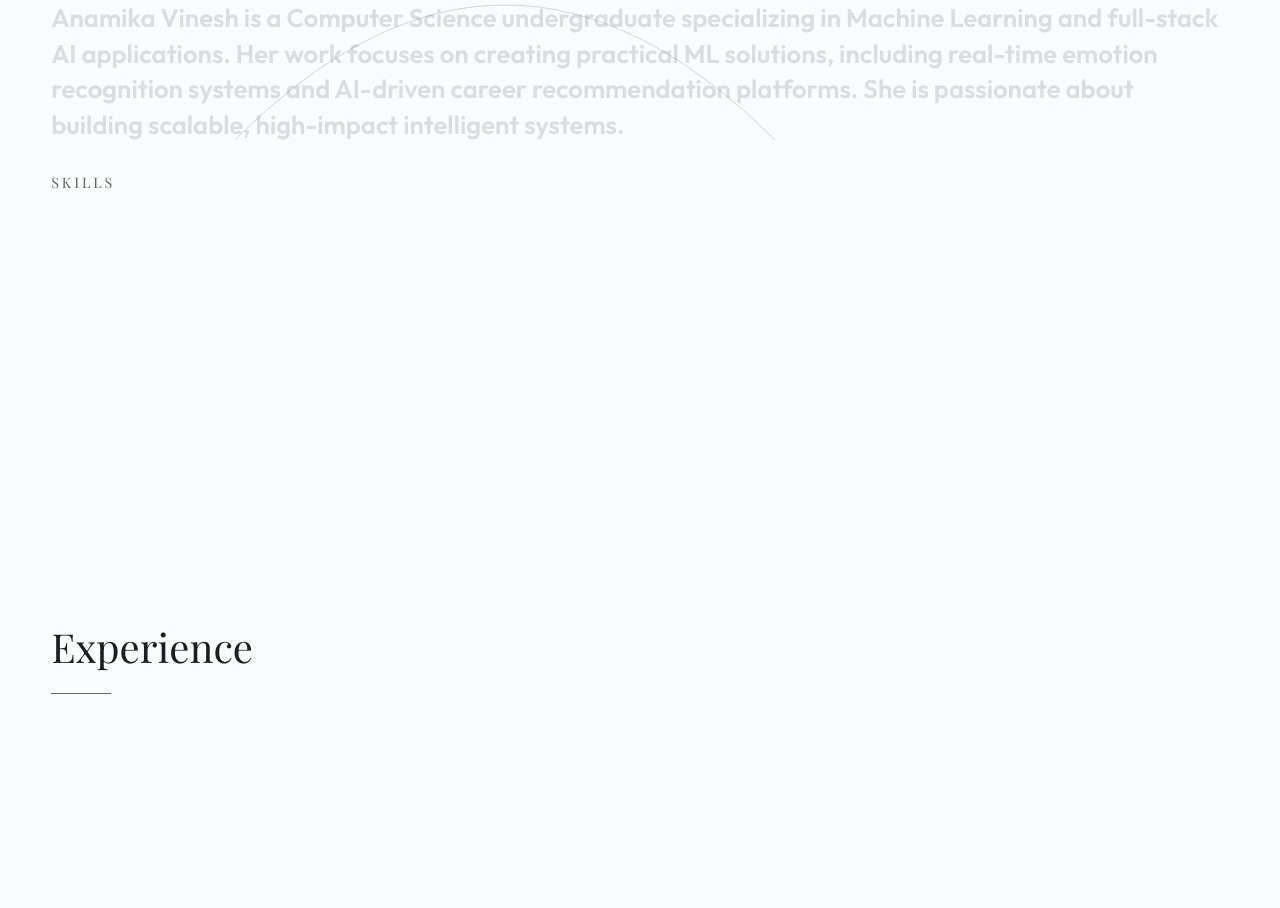
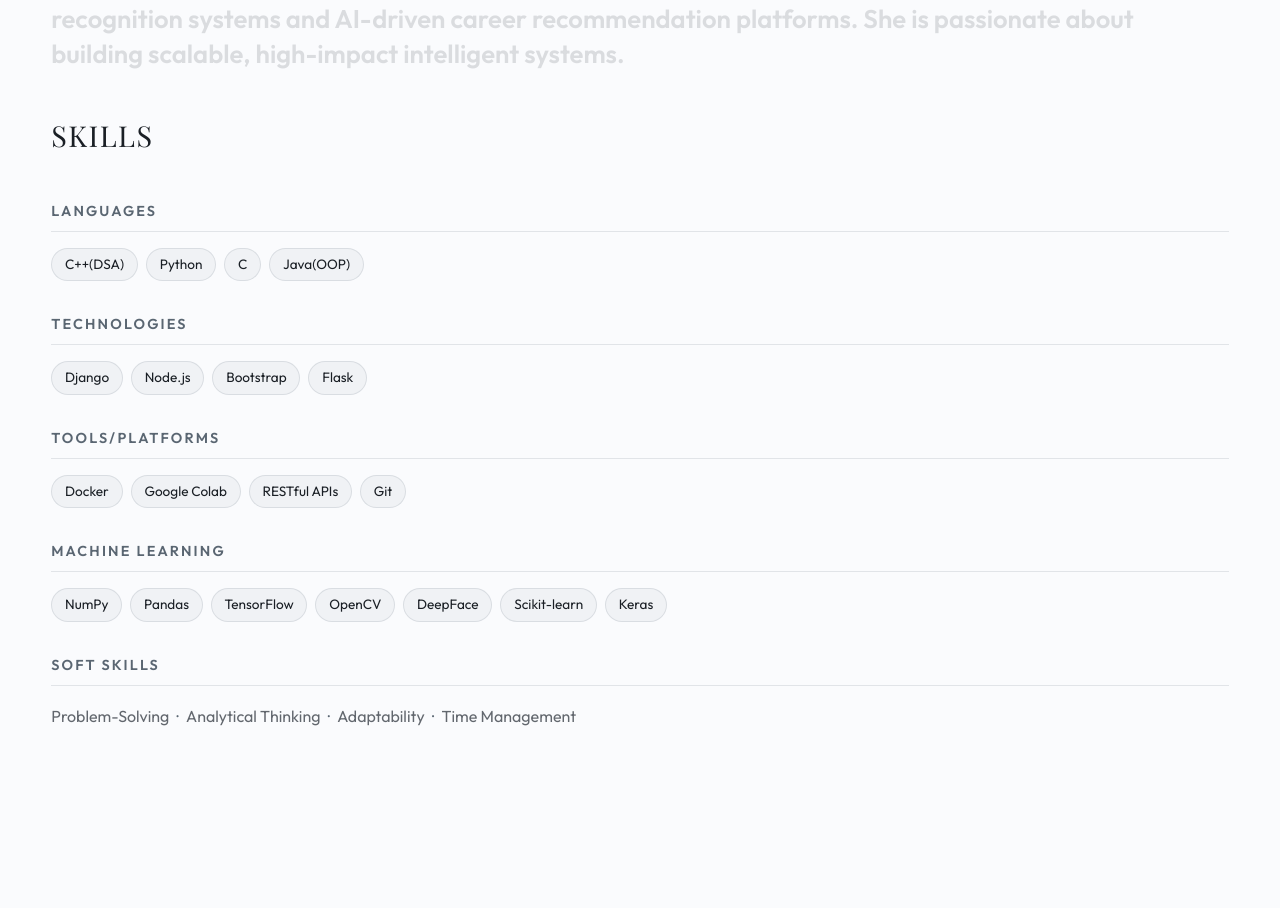
Before and after one commit to iaaamnk/portfolio-website, a React (Vite) app: page / in a window 1280 px wide. Shown: the part 1020-1928 px from the top of the page. Built offline with nearby package versions, Linux system fonts and the light colour scheme; a web font is replaced by a local one.

Commit message:
fix: redesign skills section with categorized layout and remove decorative path

```diff
--- a/src/components/Summary.jsx
+++ b/src/components/Summary.jsx
@@ -1,10 +1,36 @@
 import React, { useLayoutEffect } from 'react';
 import gsap from 'gsap';
 
+const categories = [
+  {
+    title: 'Languages',
+    skills: ['C++(DSA)', 'Python', 'C', 'Java(OOP)'],
+    type: 'technical'
+  },
+  {
+    title: 'Technologies',
+    skills: ['Django', 'Node.js', 'Bootstrap', 'Flask'],
+    type: 'technical'
+  },
+  {
+    title: 'Tools/Platforms',
+    skills: ['Docker', 'Google Colab', 'RESTful APIs', 'Git'],
+    type: 'technical'
+  },
+  {
+    title: 'Machine Learning',
+    skills: ['NumPy', 'Pandas', 'TensorFlow', 'OpenCV', 'DeepFace', 'Scikit-learn', 'Keras'],
+    type: 'technical'
+  },
+  {
+    title: 'Soft Skills',
+    skills: ['Problem-Solving', 'Analytical Thinking', 'Adaptability', 'Time Management'],
+    type: 'soft'
+  }
+];
+
 const Summary = () => {
   const summaryText = "Anamika Vinesh is a Computer Science undergraduate specializing in Machine Learning and full-stack AI applications. Her work focuses on creating practical ML solutions, including real-time emotion recognition systems and AI-driven career recommendation platforms. She is passionate about building scalable, high-impact intelligent systems.";
-
-  const coreSkills = ['Python', 'C++', 'TensorFlow', 'Keras', 'OpenCV', 'DeepFace', 'Django', 'React', 'Docker', 'REST API'];
 
   useLayoutEffect(() => {
     gsap.from('#summary .reveal-heading', {
@@ -26,26 +52,10 @@ const Summary = () => {
       color: 'var(--text-primary)',
       stagger: 0.05
     });
-
-    gsap.from('.brutalist-skill-item', {
-      scrollTrigger: {
-        trigger: '.brutalist-skills',
-        start: 'top 80%'
-      },
-      y: 40,
-      opacity: 0,
-      duration: 0.8,
-      stagger: 0.05,
-      ease: 'back.out(1.7)'
-    });
   }, []);
 
   return (
     <section className="section" id="summary">
-      <svg className="summary-bg-svg" viewBox="0 0 800 800" style={{ position: 'absolute', top: 0, left: 0, width: '100%', height: '100%', zIndex: 0, pointerEvents: 'none' }}>
-        <path d="M-50 400 Q250 100 550 400" fill="none" stroke="currentColor" strokeWidth="1" opacity="0.2" />
-      </svg>
-
       <div className="summary-content container" style={{ position: 'relative', zIndex: 1 }}>
         <div className="summary-header">
           <h2 className="section-heading reveal-heading" style={{ marginBottom: '2rem' }}>Summary</h2>
@@ -58,19 +68,31 @@ const Summary = () => {
           </div>
         </div>
 
-        <div className="brutalist-skills" style={{ display: 'flex', flexWrap: 'wrap', gap: 'var(--spacing-sm)', marginTop: 'var(--spacing-md)' }}>
-          <h3 style={{ width: '100%', fontSize: '0.9rem', textTransform: 'uppercase', letterSpacing: '0.2em', color: 'var(--accent)', marginBottom: '1rem' }}>Skills</h3>
-          {coreSkills.map(skill => (
-            <span key={skill} className="brutalist-skill-item hover-target" style={{
-              fontSize: 'clamp(1rem, 2.5vw, 2rem)',
-              fontWeight: 500,
-              border: '2px solid var(--text-muted)',
-              padding: 'var(--spacing-xs) var(--spacing-sm)',
-              borderRadius: '200px',
-              transition: 'all 0.3s ease'
-            }}>
-              {skill}
-            </span>
+        <div className="skills-container">
+          <h3 className="skills-main-heading">Skills</h3>
+
+          {categories.map((category, index) => (
+            <div key={index} className="skill-category">
+              <h4 className="skill-category-title">{category.title}</h4>
+
+              {category.type === 'technical' ? (
+                <div className="skill-pills">
+                  {category.skills.map((skill) => (
+                    <span key={skill} className="skill-pill hover-target">
+                      {skill}
+                    </span>
+                  ))}
+                </div>
+              ) : (
+                <div className="soft-skills">
+                  {category.skills.map((skill, i) => (
+                    <span key={skill}>
+                      {skill}{i < category.skills.length - 1 && <span className="soft-skill-separator"> · </span>}
+                    </span>
+                  ))}
+                </div>
+              )}
+            </div>
           ))}
         </div>
       </div>
--- a/src/index.css
+++ b/src/index.css
@@ -832,12 +832,6 @@ h1, h2, h3 {
         border-left-width: 3px;
     }
 
-    /* Skills Pills */
-    .brutalist-skill-item {
-        font-size: clamp(0.85rem, 3vw, 1.2rem) !important;
-        padding: 0.3rem 1rem;
-    }
-
     /* Academics Grid */
     .academics-grid {
         grid-template-columns: 1fr;
@@ -1027,17 +1021,82 @@ h1, h2, h3 {
     transform: translate(-2px, -2px);
 }
 
-/* --- Skills Pills Hover --- */
-.brutalist-skill-item {
-    transition: transform 0.25s cubic-bezier(0.25, 1, 0.5, 1),
-                border-color 0.25s ease,
-                color 0.25s ease;
+/* --- Skills Container --- */
+.skills-container {
+    margin-top: var(--spacing-lg);
+    opacity: 1;
 }
 
-.brutalist-skill-item:hover {
-    transform: scale(1.05);
-    border-color: var(--accent) !important;
-    color: var(--accent) !important;
+.skills-main-heading {
+    font-size: clamp(1.2rem, 3vw, 1.8rem);
+    font-family: var(--font-heading);
+    font-weight: 400;
+    color: var(--text-primary);
+    margin-bottom: var(--spacing-lg);
+    text-transform: uppercase;
+    letter-spacing: 0.05em;
+}
+
+/* --- Skill Category --- */
+.skill-category {
+    margin-bottom: var(--spacing-md);
+    opacity: 1;
+}
+
+.skill-category:last-child {
+    margin-bottom: 0;
+}
+
+.skill-category-title {
+    font-size: clamp(0.75rem, 1.5vw, 0.9rem);
+    font-family: var(--font-body);
+    font-weight: 600;
+    color: var(--accent);
+    text-transform: uppercase;
+    letter-spacing: 0.15em;
+    margin-bottom: var(--spacing-sm);
+    padding-bottom: 0.5rem;
+    border-bottom: 1px solid var(--border-color);
+}
+
+/* --- Skill Pills --- */
+.skill-pills {
+    display: flex;
+    flex-wrap: wrap;
+    gap: var(--spacing-xs);
+}
+
+.skill-pill {
+    display: inline-block;
+    font-size: clamp(0.7rem, 1.2vw, 0.85rem);
+    font-family: var(--font-body);
+    font-weight: 500;
+    color: var(--text-primary);
+    background: var(--card-bg);
+    border: 1px solid var(--border-color);
+    padding: 0.3rem 0.8rem;
+    border-radius: 50px;
+    transition: all 0.25s cubic-bezier(0.25, 1, 0.5, 1);
+}
+
+.skill-pill:hover {
+    border-color: var(--accent);
+    color: var(--accent);
+    transform: translateY(-2px);
+}
+
+/* --- Soft Skills --- */
+.soft-skills {
+    font-size: clamp(0.85rem, 1.5vw, 1rem);
+    font-family: var(--font-body);
+    font-weight: 400;
+    color: var(--text-muted);
+    line-height: 1.8;
+}
+
+.soft-skill-separator {
+    color: var(--accent);
+    margin: 0 0.25rem;
 }
 
 /* --- Project Slide Hover --- */
@@ -1285,10 +1344,6 @@ a[target="_blank"]::after {
     border-color: var(--text-primary);
 }
 
-[data-theme="dark"] .brutalist-skill-item {
-    border-color: var(--border-color);
-}
-
 [data-theme="dark"] .brutalist-card {
     border-color: var(--border-color);
 }
```
